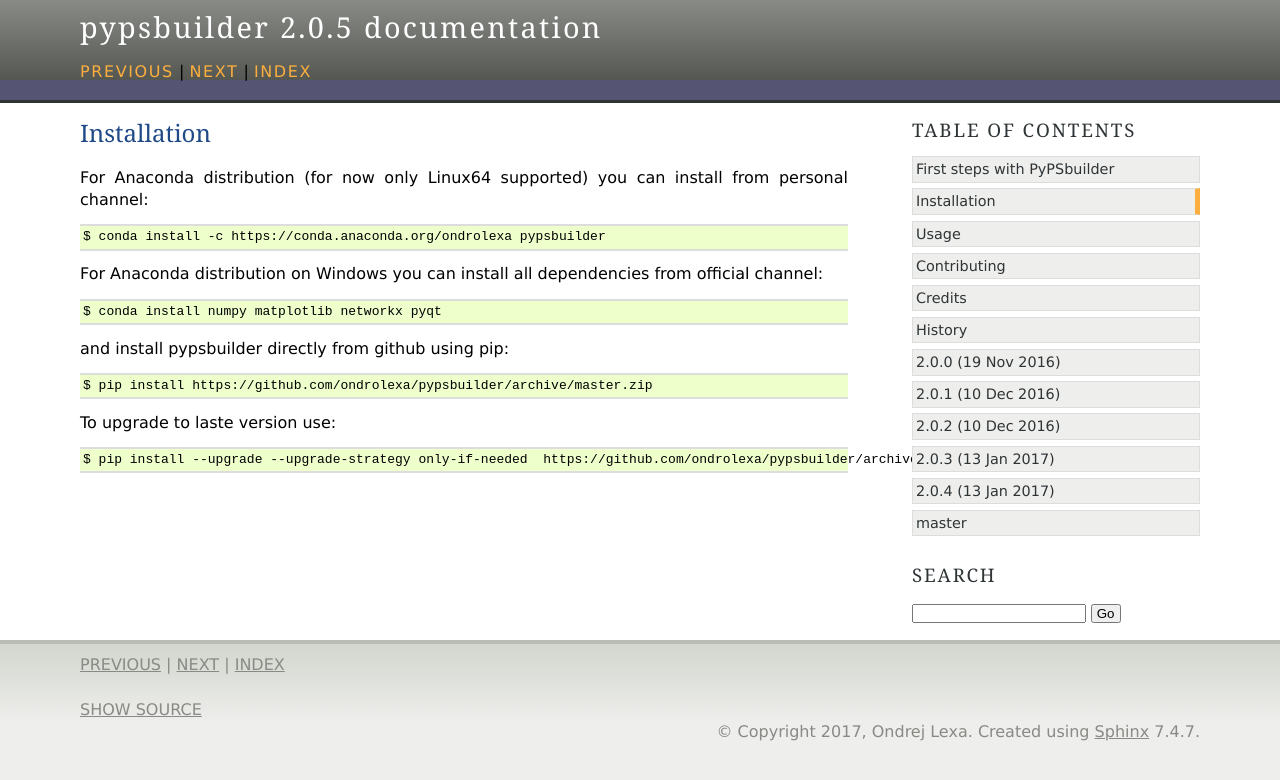
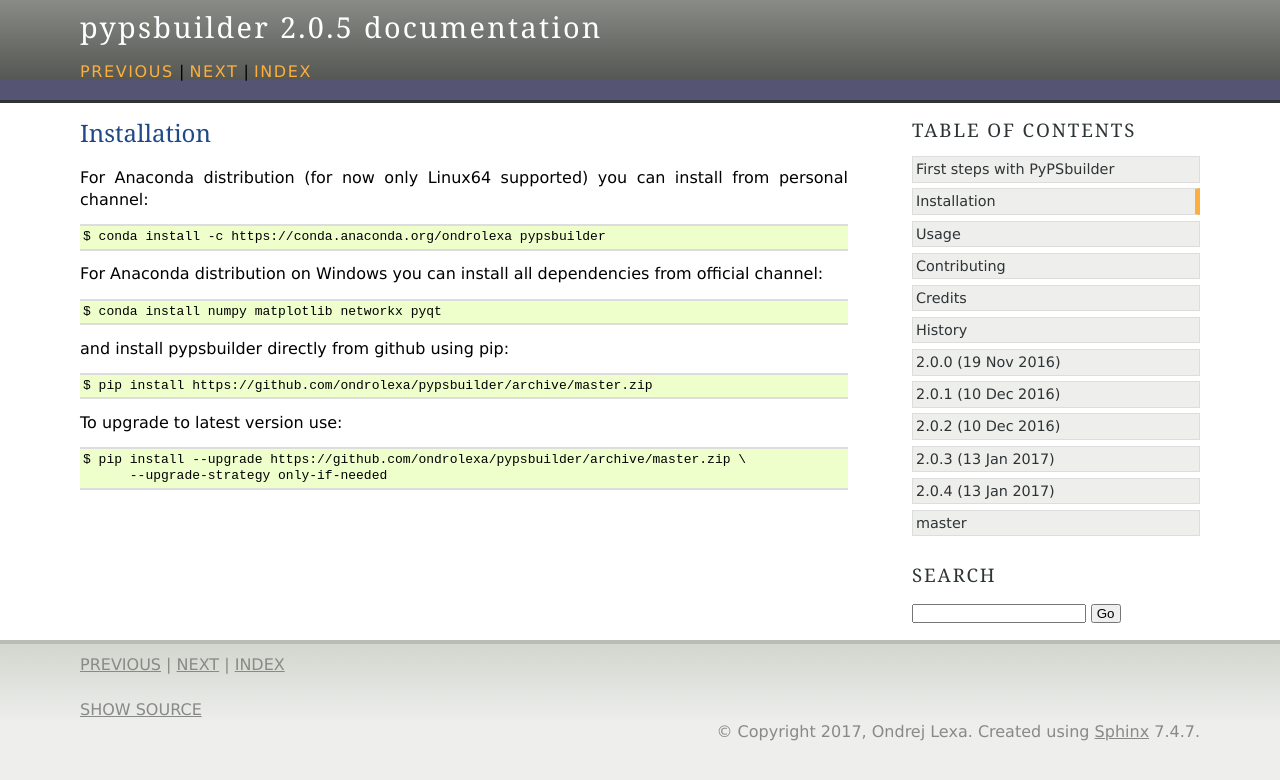
Before and after one commit to ondrolexa/pypsbuilder, a Sphinx documentation site: the page built from docs/installation.rst, in a window 1280 px wide. Shown: the top 780 px of the page. Built offline with Sphinx 7.4.7, drawn with Linux system fonts in a browser that asks for light colours.

Commit message:
docs typos

```diff
--- a/docs/installation.rst
+++ b/docs/installation.rst
@@ -14,6 +14,7 @@
 
     $ pip install https://github.com/ondrolexa/pypsbuilder/archive/master.zip
 
-To upgrade to laste version use::
+To upgrade to latest version use::
 
-    $ pip install --upgrade --upgrade-strategy only-if-needed  https://github.com/ondrolexa/pypsbuilder/archive/master.zip
+    $ pip install --upgrade https://github.com/ondrolexa/pypsbuilder/archive/master.zip \
+          --upgrade-strategy only-if-needed
```
Also changed, not shown: docs/tutorial.rst (+4 -4 lines).
